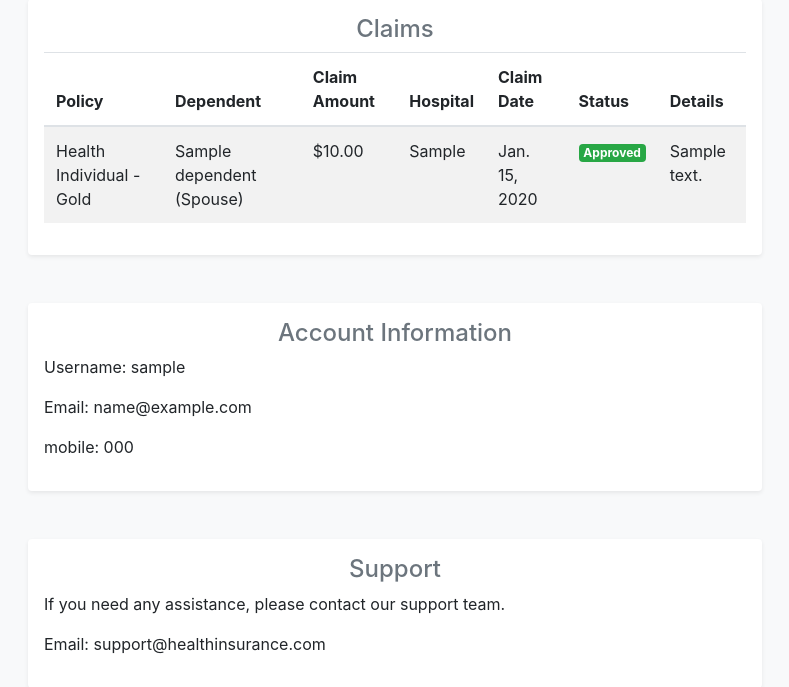
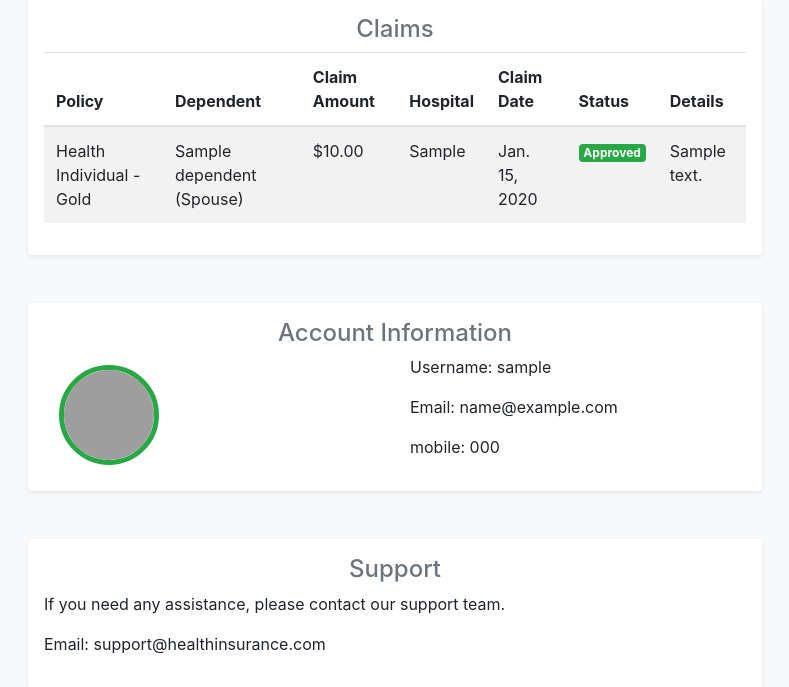
Before and after one commit to GADDE-AKHILA/health-insurance, a Django app: page /customer/dashboard in a window 1280 px wide. Shown: the part 721-1408 px from the top of the page, without its empty margins (242-1031 px from the left). Run offline with Django 3.2, Linux system fonts and the light colour scheme; a user stored in the database is signed in; tables that the repository leaves empty hold one stand-in row (values such as "Sample post"); some libraries are stand-ins or nearby versions; grey boxes are pictures that could not be loaded.

Commit message:
added profile picture

```diff
--- a/healthinsurance/settings.py
+++ b/healthinsurance/settings.py
@@ -127,3 +127,7 @@ LOGIN_REDIRECT_URL='/after_login'
 # https://docs.djangoproject.com/en/2.1/howto/static-files/
 STATIC_URL = '/static/'
 STATIC_ROOT = os.path.join(BASE_DIR, 'static/')
+
+# STATICFILES_DIRS=[
+# STATIC_DIR,
+#  ]
--- a/templates/customer/dashboard.html
+++ b/templates/customer/dashboard.html
@@ -62,6 +62,13 @@
             /* background-color: #f7f7f7; */
             margin-bottom: 20px;
             padding: 20px;
+        }
+        .circular-image {
+            width: 100px; /* Adjust the size as needed */
+            height: 100px; /* Adjust the size as needed */
+            border-radius: 50%;
+            border: 5px solid #28a745; /* Adjust the border color and size as needed */
+            object-fit: cover; /* Ensure the image covers the entire area */
         }
     </style>
 </head>
@@ -207,9 +214,20 @@
         <!-- Account -->
         <div id="account" class="box-class bg-outline-secondary border-0 shadow-sm p-3 mb-5 bg-white rounded">
             <h4 class="text-center text-muted">Account Information</h4>
-            <p>Username: {{request.user.username}}</p>
-            <p>Email: {{request.user.email}}</p>
-            <p>mobile: {{customer.mobile}}</p>
+            <div class="d-flex align-items-center justify-content-start">
+                <div class="col w-50">
+                    {% if customer.profile_pic %}
+                        <img src='{% static "customer.profile_pic" %}' class="circular-image" />
+                    {% else %}
+                    <img src='{{ customer.profile_pic }}' class="circular-image" />
+                    {% endif %}
+                </div>
+                <div class="col">
+                    <p>Username: {{request.user.username}}</p>
+                    <p>Email: {{request.user.email}}</p>
+                    <p>mobile: {{customer.mobile}}</p>
+                </div>
+            </div>
         </div>
 
         <!-- Support -->
--- a/templates/home/signup.html
+++ b/templates/home/signup.html
@@ -115,6 +115,10 @@
                         {% render_field customerForm.address class="form-control" placeholder="Enter Address" %}
                     </div>
                 </div>
+                <div class="form-group cols-md-4 mx-3">
+                    <label for="address">Profile Picture</label>
+                    {% render_field customerForm.profile_pic class="form-control" placeholder="Upload your profile pic" %}
+                </div>
                 <!-- <a href="#" class="forgot-password">Forgot password?</a> -->
                 <div class=" d-flex flex-col">
                     <button type="clear" class="btn btn-outline-secondary w-50 mx-3 form-group cols-md-4">Clear</button>
```
